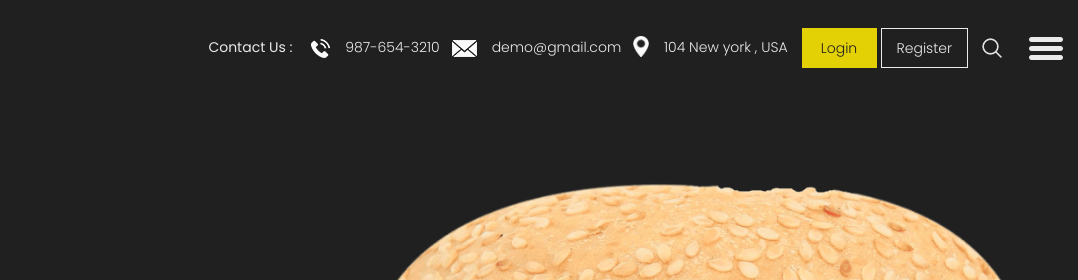
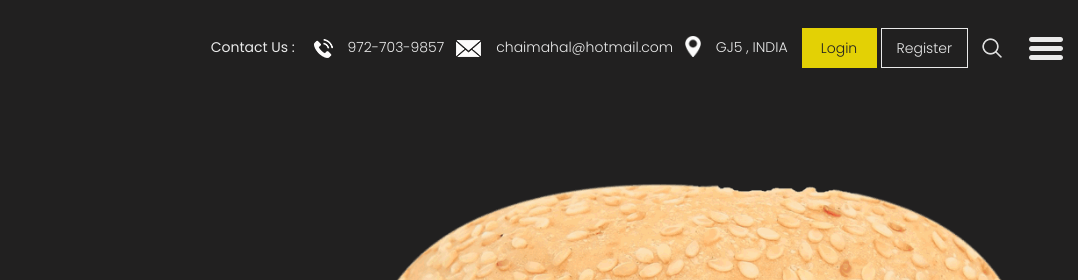
Before and after one commit to chaimahal/chaimahal.github.io, a plain HTML site: page index.html in a window 1280 px wide. Shown: the top 280 px of the page, 202-1280 px from the left. Drawn offline with Linux system fonts and the light colour scheme.

Commit message:
Update index.html

```diff
--- a/index.html
+++ b/index.html
@@ -9,7 +9,7 @@
     <meta name="viewport" content="width=device-width, initial-scale=1">
     <meta name="viewport" content="initial-scale=1, maximum-scale=1">
     <!-- site metas -->
-    <title>Spicyo</title>
+    <title>ChaiMahal</title>
     <meta name="keywords" content="">
     <meta name="description" content="">
     <meta name="author" content="">
@@ -82,9 +82,9 @@
                     <div class="full">
                         <div class="right_header_info">
                             <ul>
-                                <li class="dinone">Contact Us : <img style="margin-right: 15px;margin-left: 15px;" src="images/phone_icon.png" alt="#"><a href="#">987-654-3210</a></li>
-                                <li class="dinone"><img style="margin-right: 15px;" src="images/mail_icon.png" alt="#"><a href="#">demo@gmail.com</a></li>
-                                <li class="dinone"><img style="margin-right: 15px;height: 21px;position: relative;top: -2px;" src="images/location_icon.png" alt="#"><a href="#">104 New york , USA</a></li>
+                                <li class="dinone">Contact Us : <img style="margin-right: 15px;margin-left: 15px;" src="images/phone_icon.png" alt="#"><a href="#">972-703-9857</a></li>
+                                <li class="dinone"><img style="margin-right: 15px;" src="images/mail_icon.png" alt="#"><a href="#">chaimahal@hotmail.com</a></li>
+                                <li class="dinone"><img style="margin-right: 15px;height: 21px;position: relative;top: -2px;" src="images/location_icon.png" alt="#"><a href="#">GJ5 , INDIA</a></li>
                                 <li class="button_user"><a class="button active" href="#">Login</a><a class="button" href="#">Register</a></li>
                                 <li><img style="margin-right: 15px;" src="images/search_icon.png" alt="#"></li>
                                 <li>
```
